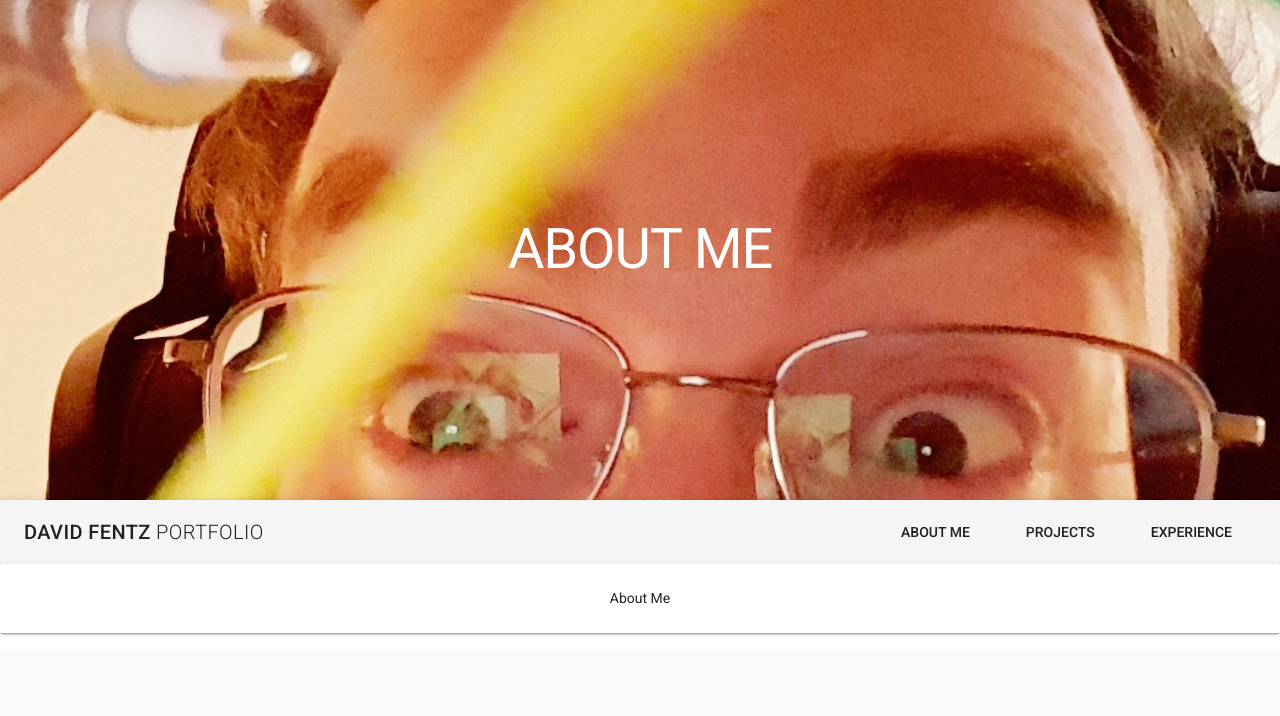
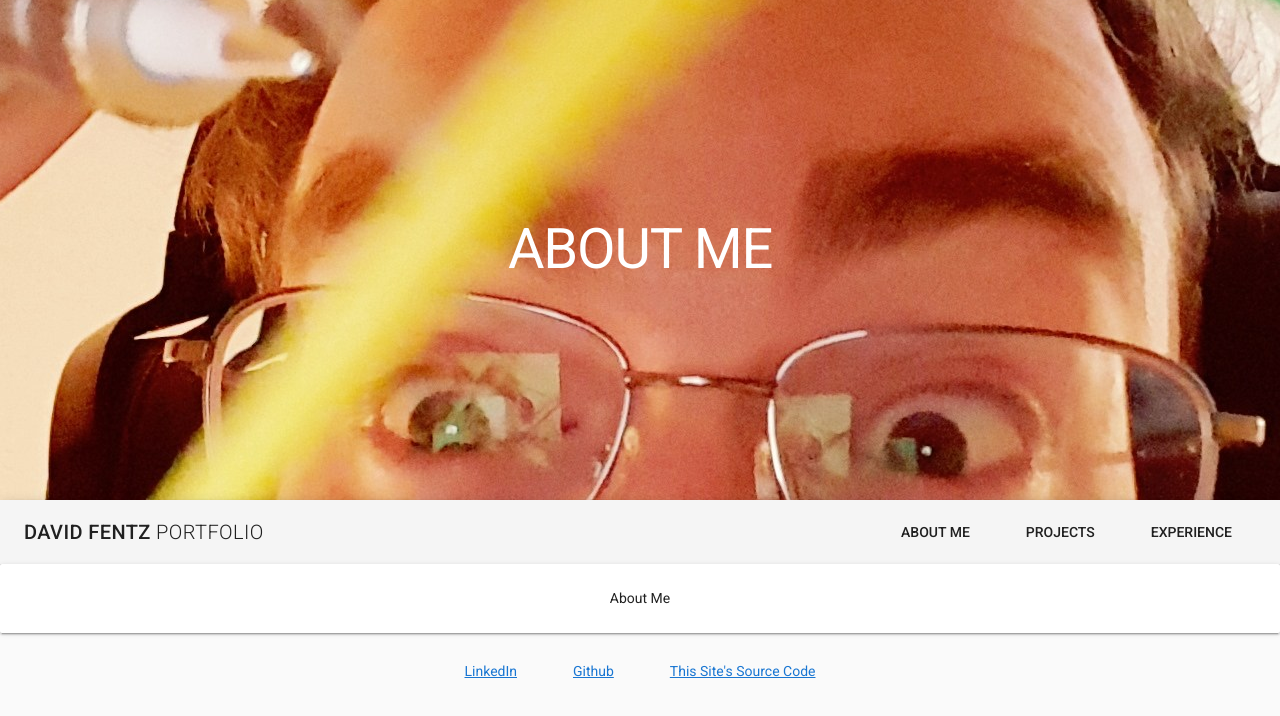
Before and after one commit to cmd-ctrl-freq/portfolio, a Vue app: page / in a window 1280 px wide. Shown: the top 716 px of the page. Built offline with nearby package versions, Linux system fonts and the light colour scheme.

Commit message:
added professional links

```diff
--- a/src/App.vue
+++ b/src/App.vue
@@ -74,9 +74,11 @@
             <Projects/>
           </v-content>
         </v-card>
-        <v-list>
-          <!-- important links go here -->
-        </v-list>
+        <div class='footer-div'>
+          <a class='footer-links' href="https://www.linkedin.com/in/davidfentz/">LinkedIn</a>
+          <a class='footer-links' href="https://github.com/bomjumaku">Github</a>
+          <a class='footer-links' href="https://github.com/bomjumaku/portfolio">This Site's Source Code</a>
+        </div>
       </v-flex>
     </v-layout>
   </v-app>
@@ -105,8 +107,13 @@ export default {
 };
 </script>
 
-<style>
-#test text{
-  font-size: 20em
+<style scoped>
+.footer-div {
+  text-align: center;
+  margin: auto;
+  padding: 2em;
+}
+.footer-links{
+  padding: 2em;
 }
 </style>
```
Also changed, not shown: 11 other files (tests, documents, lock files or other folders).
